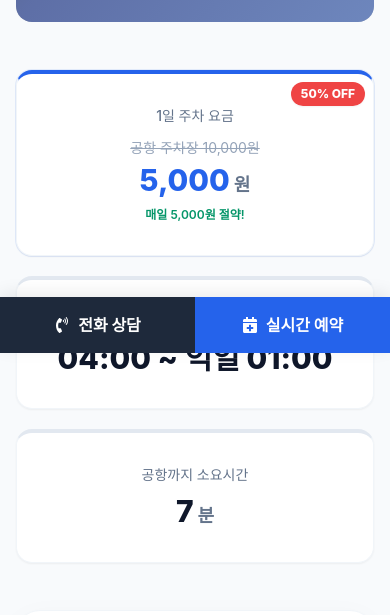
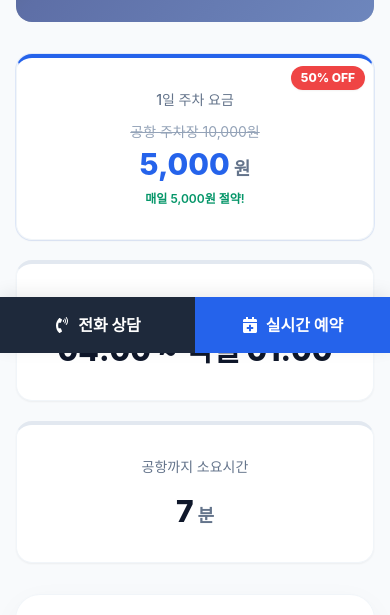
Before and after one commit to blueeye2024/parking, a React (Vite) app in the folder frontend/: page / in a window 390 px wide. Shown: the part 491-1106 px from the top of the page. Built offline with nearby package versions, Linux system fonts and the light colour scheme; grey boxes are pictures that could not be loaded; a web font is replaced by a local one.

Commit message:
카드 내부 라벨-값 간격 확대, 외부 간격 원복

```diff
--- a/frontend/src/components/Reserve.jsx
+++ b/frontend/src/components/Reserve.jsx
@@ -74,7 +74,7 @@ const Reserve = () => {
     const labelClass = "block text-sm font-semibold text-slate-700 mb-2";
 
     return (
-        <div className="space-y-12 animate-fade-in">
+        <div className="space-y-8 animate-fade-in">
             {/* Hero Section */}
             <div className="relative overflow-hidden rounded-2xl min-h-[380px] flex-center flex-col text-center px-6 py-16">
                 {/* Background */}
@@ -103,7 +103,7 @@ const Reserve = () => {
             </div>
 
             {/* Price Info Cards */}
-            <div className="grid grid-cols-1 md:grid-cols-3 gap-5 mb-4">
+            <div className="grid grid-cols-1 md:grid-cols-3 gap-5">
                 {/* Price Comparison Card */}
                 <div className="group bg-white rounded-2xl p-8 shadow-sm border border-slate-100 text-center cursor-default
                     hover:shadow-[0_12px_28px_-6px_rgba(239,68,68,0.25)] hover:-translate-y-2 hover:scale-[1.03] hover:border-red-300
@@ -123,7 +123,7 @@ const Reserve = () => {
                     <div key={i} className={`group bg-white rounded-2xl p-8 shadow-sm border border-slate-100 text-center cursor-default
                         hover:shadow-[0_12px_28px_-6px_rgba(239,68,68,0.25)] hover:-translate-y-2 hover:scale-[1.03] hover:border-red-300
                         transition-all duration-300 ease-out border-t-4 border-t-slate-200`}>
-                        <p className="text-sm font-medium text-slate-500 mb-2 group-hover:text-red-500 transition-colors duration-300">{item.label}</p>
+                        <p className="text-sm font-medium text-slate-500 mb-4 group-hover:text-red-500 transition-colors duration-300">{item.label}</p>
                         <p className="text-3xl font-extrabold text-slate-900 group-hover:text-red-600 transition-colors duration-300">
                             {item.value}
                             {item.unit && <span className="text-lg font-semibold text-slate-500 ml-1 group-hover:text-red-400 transition-colors duration-300">{item.unit}</span>}
```
